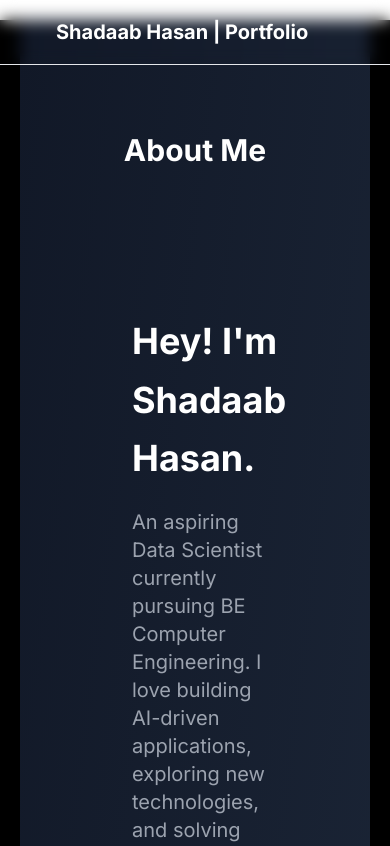
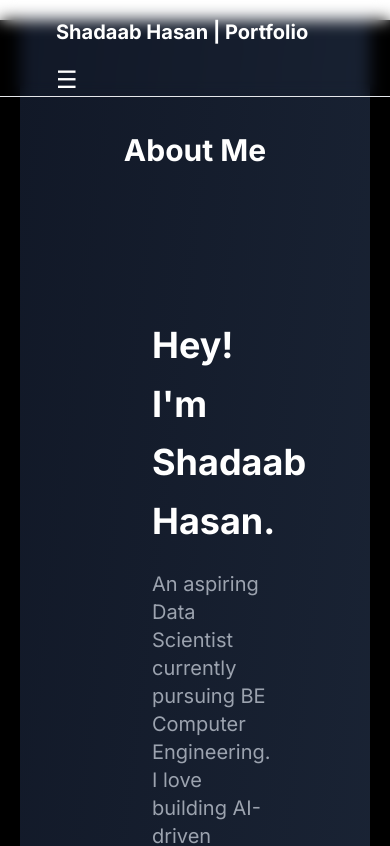
Before and after one commit to ShadaabHasan/portfolio, a Next.js app: page /AboutMe in a window 390 px wide. Shown: the top 846 px of the page. Built offline with nearby package versions, Linux system fonts and the light colour scheme.

Commit message:
mobile menu code initiation

```diff
--- a/app/AboutMe/page.js
+++ b/app/AboutMe/page.js
@@ -33,8 +33,8 @@ const page = () => {
                         <h2 className="text-3xl md:text-4xl font-bold">About Me</h2>
                     </div>
                     <div className='main-section1'>
-                        <div className="w-1/2 mx-28">
-                            <div className="mt-36 max-w-4xl text-4xl font-bold text-white leading-relaxed">
+                        <div className="w-1/2 mt-32 mx-28 p-5 rounded-xl hover:shadow-md">
+                            <div className="max-w-4xl text-4xl font-bold text-white leading-relaxed">
                                 <p>Hey! I'm Shadaab Hasan.</p>
                             </div>
                             <div className='text-gray-400 text-xl mt-5 w-11/12'>
--- a/app/components/Home1.jsx
+++ b/app/components/Home1.jsx
@@ -5,7 +5,7 @@ import React from 'react'
 const Home = () => {
   return (
     <>
-      <div className="main-section" id="home" >
+      <div className="main-section flex flex-wrap" id="home" >
         <div className="w-1/2 mx-32">
             <h1 className="mt-52 flex font-bold text-6xl ">{"Hi, I'm"}</h1>
             <br></br>
--- a/app/components/Navbar.jsx
+++ b/app/components/Navbar.jsx
@@ -1,5 +1,6 @@
 import React from 'react'
 import { useRouter } from 'next/navigation';
+import { useState } from "react";
 
 
 const navbar = () => {
@@ -8,12 +9,14 @@ const navbar = () => {
   const goToHome = () => {
     router.push('/'); // Force navigation to homepage
   };
+  const [isOpen, setIsOpen] = useState(false);
+
 
   return (
     <>
-      <nav className="fixed top-0 w-full backdrop-blur z-50 border-b border-border text-white">
+      <nav className="fixed top-0 w-full max-w-full backdrop-blur z-50 border-b border-border text-white flex-wrap">
         <div className="container mx-auto px-14">
-          <div className="flex h-16 items-center justify-between">
+          <div className="flex flex-wrap h-16 items-center justify-between">
             <a className='text-xl font-bold' href='/' onClick={goToHome}>Shadaab Hasan | Portfolio </a>
               <div className="hidden md:flex items-center space-x-4">
                 <a className="" href="/#home">{"Home"}</a>
@@ -25,10 +28,26 @@ const navbar = () => {
                 <a className='' href='/Contact'>{"Contact"}</a>
               </div>
           </div>
+          {/* Mobile Menu Button */}
+        <button
+          className="md:hidden text-white text-2xl focus:outline-none"
+          onClick={() => setIsOpen(!isOpen)}
+        >
+          {isOpen ? "✖" : "☰"}
+        </button>
         </div>
 
-        {/* mobile menu */}
 
+
+         {/* Mobile Menu */}
+        {isOpen && (
+        <div className="md:hidden flex flex-col items-center space-y-4 py-4">
+          <a href="/#home" className="text-white hover:text-gray-300" onClick={() => setIsOpen(false)}>Home</a>
+          <a href="/AboutMe" className="text-white hover:text-gray-300" onClick={() => setIsOpen(false)}>About</a>
+          <a href="/AllProjects" className="text-white hover:text-gray-300" onClick={() => setIsOpen(false)}>Projects</a>
+          <a href="/Contact" className="text-white hover:text-gray-300" onClick={() => setIsOpen(false)}>Contact</a>
+        </div>
+      )}
 
       </nav>
     </>
```
